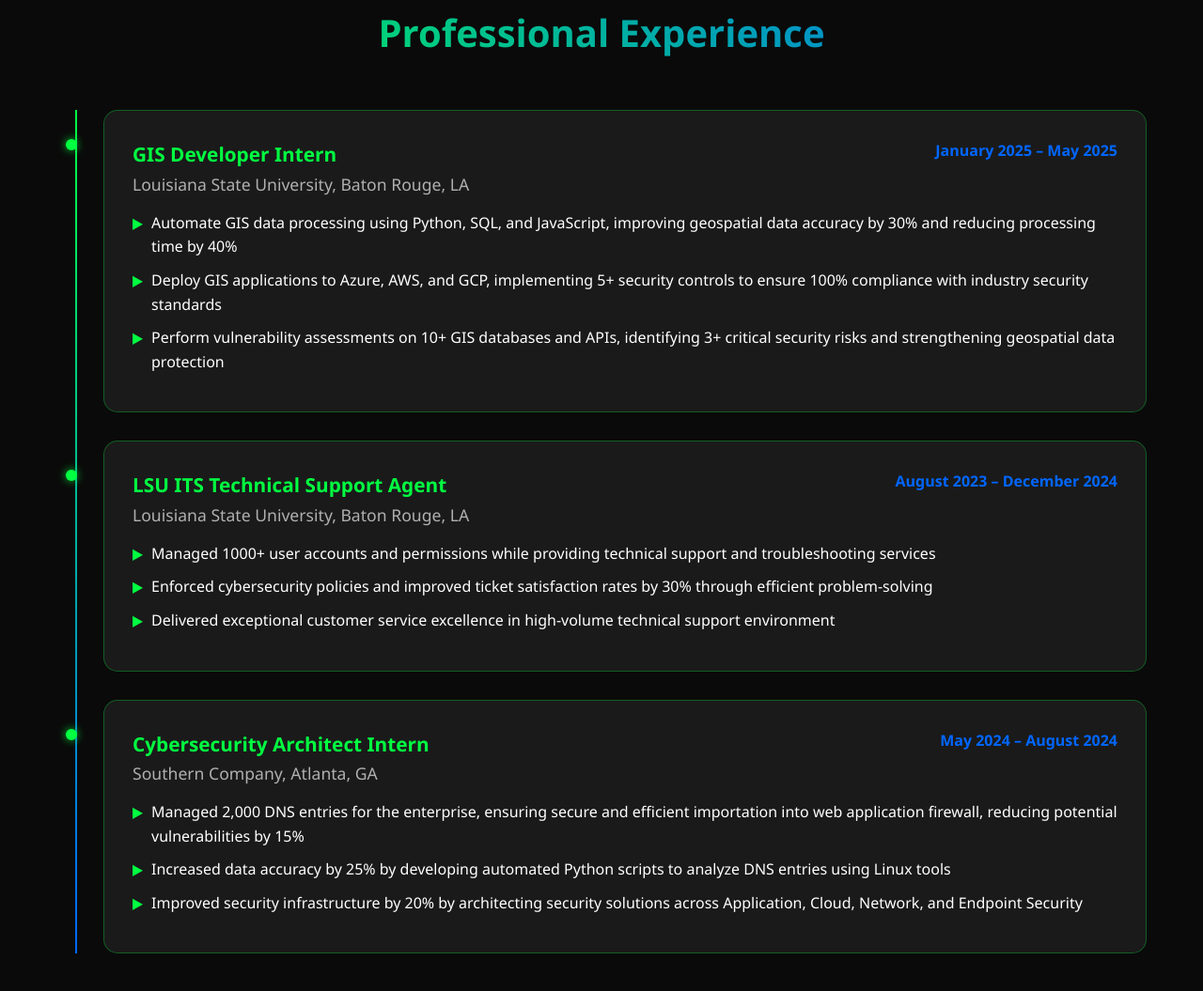
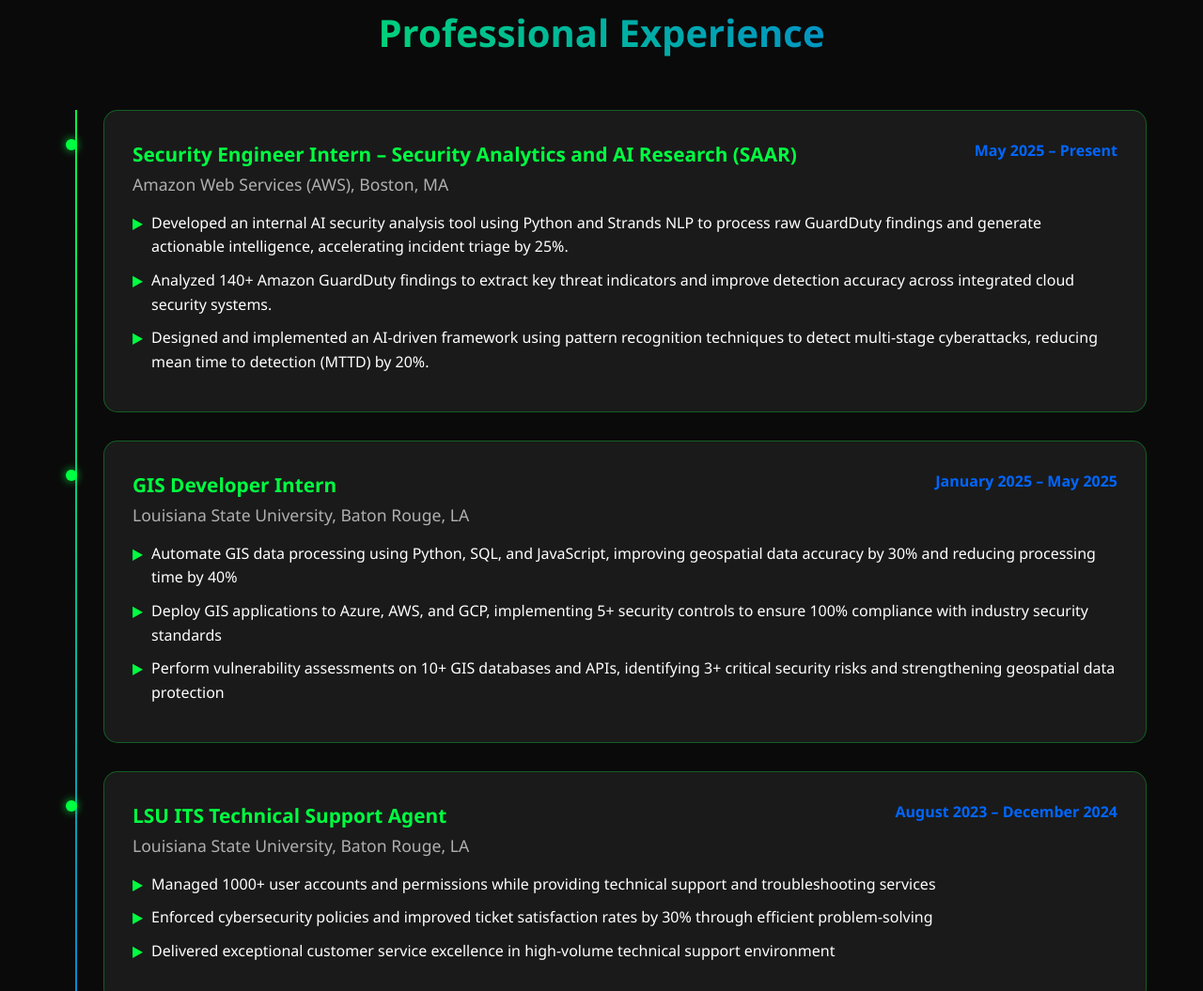
Before and after one commit to MarcusReese1/Marcus-Portfolio-Website, a plain HTML site: page index.html in a window 1280 px wide. Shown: the part 3102-4157 px from the top of the page at 94% size. Drawn offline with Linux system fonts and the light colour scheme.

Commit message:
added AWS Experiance

```diff
--- a/index.html
+++ b/index.html
@@ -757,6 +757,21 @@
             <div class="experience-item fade-in">
                 <div class="experience-header">
                     <div>
+                        <div class="experience-title">Security Engineer Intern – Security Analytics and AI Research (SAAR)</div>
+                        <div class="experience-company">Amazon Web Services (AWS), Boston, MA</div>
+                    </div>
+                    <div class="experience-date">May 2025 – Present</div>
+                </div>
+                <ul class="experience-achievements">
+                    <li>Developed an internal AI security analysis tool using Python and Strands NLP to process raw GuardDuty findings and generate actionable intelligence, accelerating incident triage by 25%.</li>
+                    <li>Analyzed 140+ Amazon GuardDuty findings to extract key threat indicators and improve detection accuracy across integrated cloud security systems.</li>
+                    <li>Designed and implemented an AI-driven framework using pattern recognition techniques to detect multi-stage cyberattacks, reducing mean time to detection (MTTD) by 20%.</li>
+                </ul>
+            </div>
+
+            <div class="experience-item fade-in">
+                <div class="experience-header">
+                    <div>
                         <div class="experience-title">GIS Developer Intern</div>
                         <div class="experience-company">Louisiana State University, Baton Rouge, LA</div>
                     </div>
```
